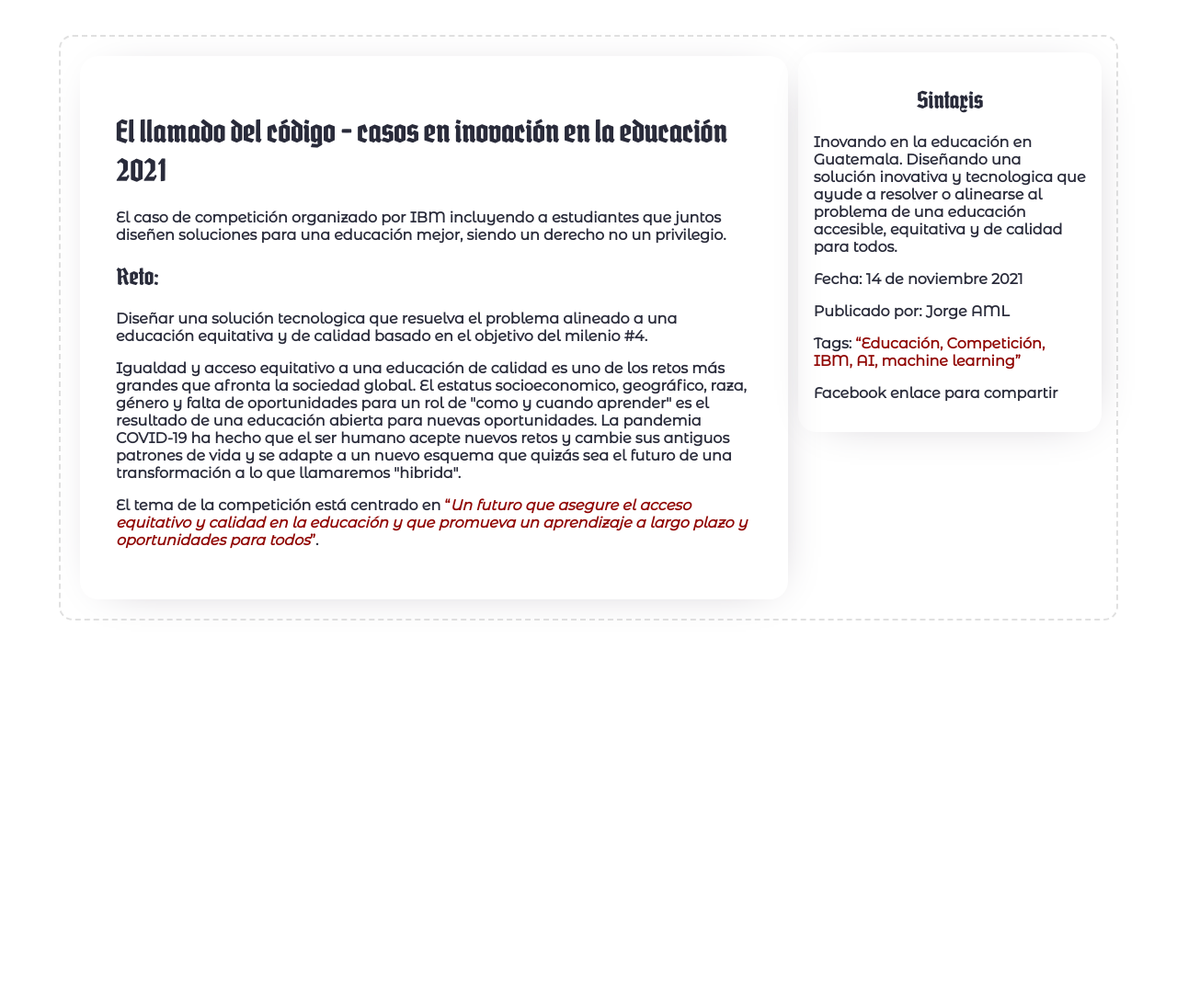
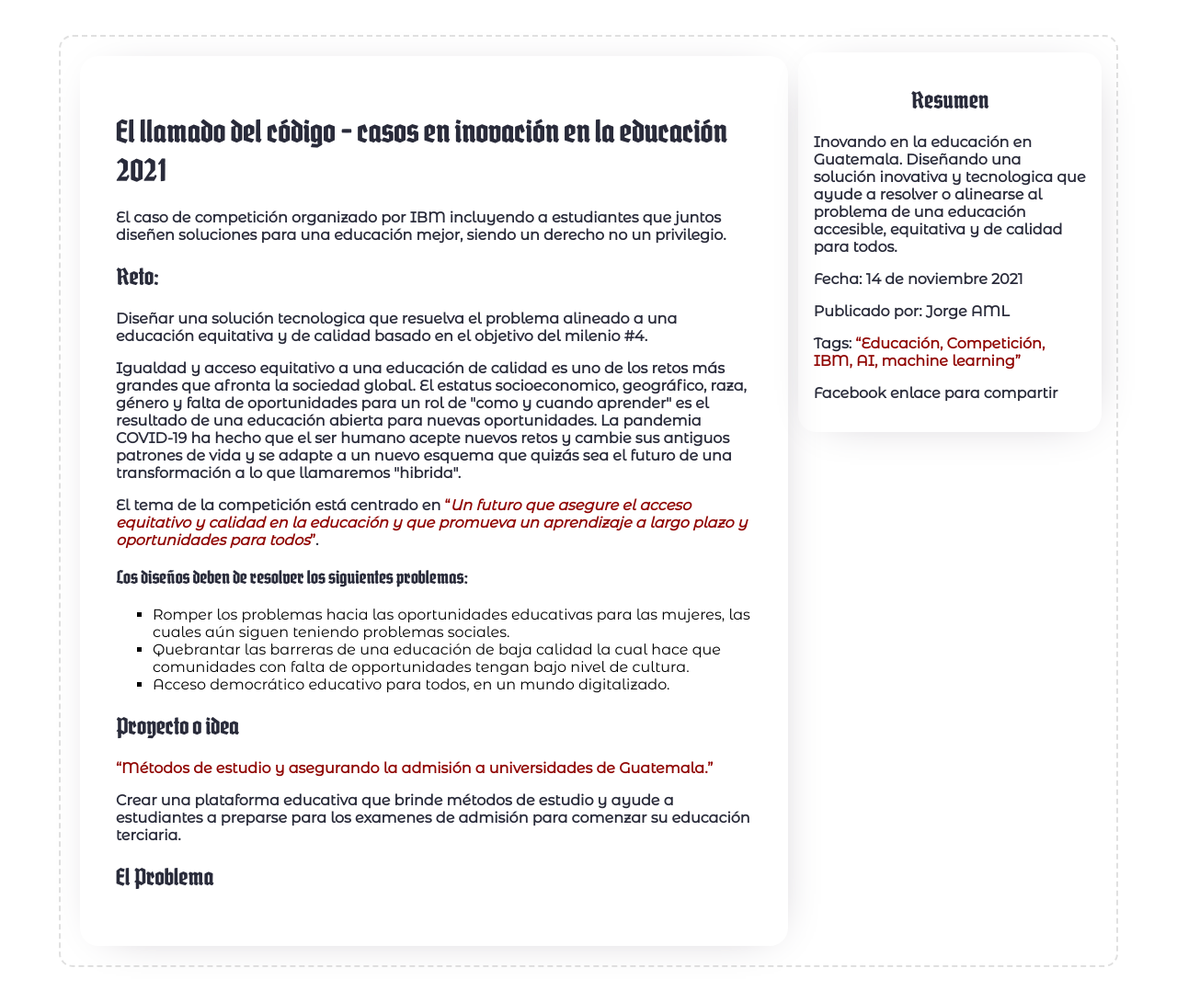
Before and after one commit to jorgeAML/creativeaml, a Jekyll site: the page built from blog_posts/17-11-2021.md, in a window 1280 px wide. Shown: the whole page at 92% size. Built offline with Jekyll 4.4.1, drawn with Linux system fonts in a browser that asks for light colours; some web fonts are replaced; before the commit the page ends 900 px from its top, so only the background shows below that.

Commit message:
post IBM y readme actualizacion

```diff
--- a/blog_posts/17-11-2021.md
+++ b/blog_posts/17-11-2021.md
@@ -7,7 +7,7 @@ section0: Creative AML
 section1: Regresar
 metaDescripcion: Caso de competición de IBM
 
-tarjetaTitulo: Sintaxis
+tarjetaTitulo: Resumen
 tarjetaContenido: Inovando en la educación en Guatemala. Diseñando una solución inovativa y tecnologica que ayude a resolver o alinearse al problema de una educación accesible, equitativa y de calidad para todos.
 tarjetaFecha: 14 de noviembre 2021
 tarjetaCreador: Jorge AML
@@ -49,3 +49,14 @@ post1: /jekyll/update/2021/04/05/welcome-to-jekyll.html
 <p>Diseñar una solución tecnologica que resuelva el problema alineado a una educación equitativa y de calidad basado en el objetivo del milenio #4.</p>
 <p>Igualdad y acceso equitativo a una educación de calidad es uno de los retos más grandes que afronta la sociedad global. El estatus socioeconomico, geográfico, raza, género y falta de oportunidades para un rol de "como y cuando aprender" es el resultado de una educación abierta para nuevas oportunidades. La pandemia COVID-19 ha hecho que el ser humano acepte nuevos retos y cambie sus antiguos patrones de vida y se adapte a un nuevo esquema que quizás sea el futuro de una transformación a lo que llamaremos "hibrida".</p>
 <p>El tema de la competición está centrado en <q><i>Un futuro que asegure el acceso equitativo y calidad en la educación y que promueva un aprendizaje a largo plazo y oportunidades para todos</i></q>.</p>
+<h3>Los diseños deben de resolver los siguientes problemas:</h3>
+<ul>
+<li>Romper los problemas hacia las oportunidades educativas para las mujeres, las cuales aún siguen teniendo problemas sociales.</li>
+<li>Quebrantar las barreras de una educación de baja calidad la cual hace que comunidades con falta de opportunidades tengan bajo nivel de cultura.</li>
+<li>Acceso democrático educativo para todos, en un mundo digitalizado.</li>
+</ul>
+<h2>Proyecto o idea</h2>
+<p><q>Métodos de estudio y asegurando la admisión a universidades de Guatemala.</q></p>
+<p>Crear una plataforma educativa que brinde métodos de estudio y ayude a estudiantes a preparse para los examenes de admisión para comenzar su educación terciaria.</p>
+<h2>El Problema</h2>
+<p></p>
```
Also changed, not shown: readme.md.
